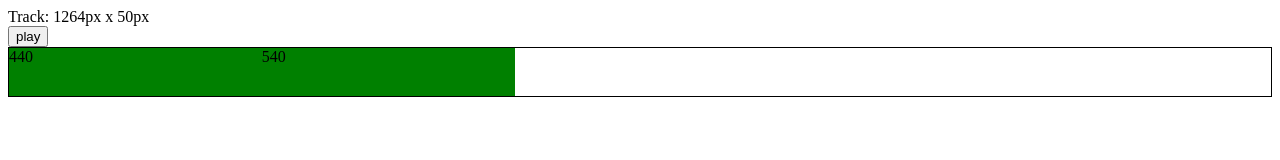
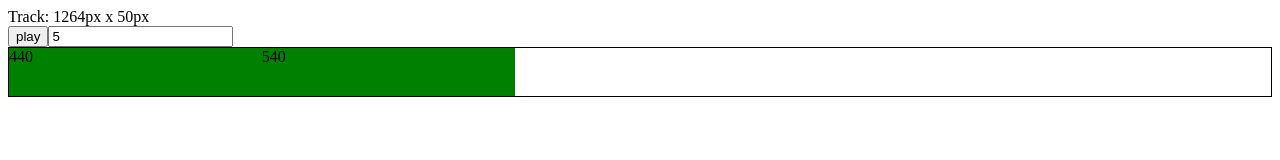
Before and after one commit to KevinLee3627/piano-thing, a React (Vite) app: page / in a window 1280 px wide. Shown: the top 160 px of the page. Built offline with nearby package versions, Linux system fonts and the light colour scheme.

Commit message:
feat: Make track length configurable

```diff
--- a/src/components/Sequencer.tsx
+++ b/src/components/Sequencer.tsx
@@ -43,7 +43,7 @@ const Block = (props: BlockProps) => {
         (props.startTime / props.trackLength) * props.trackDimensions.width
       );
     }
-  }, [touched, props.trackDimensions]);
+  }, [touched, props.trackDimensions, props.trackLength]);
 
   const ref = useRef<HTMLDivElement>(null);
 
@@ -91,11 +91,6 @@ const Block = (props: BlockProps) => {
 };
 
 export const Sequencer = (props: SequencerProps) => {
-  // const [notes, setNotes] = useState<Note[]>([
-  //   { startTime: 0, duration: 1, frequency: 440, gain: 1 },
-  //   { startTime: 1, duration: 1, frequency: 540, gain: 1 },
-  // ]);
-
   const [blocks, setBlocks] = useState<Record<string, Note>>({
     [crypto.randomUUID()]: {
       startTime: 0,
@@ -138,14 +133,20 @@ export const Sequencer = (props: SequencerProps) => {
     });
   };
 
-  console.log(blocks);
-
   return (
     <div>
       <div>
         Track: {trackDimensions.width}px x {trackDimensions.height}px
       </div>
       <button onClick={playTrack}>play</button>
+      <input
+        type='number'
+        step={0.01}
+        value={trackLength}
+        onChange={(e) => {
+          setTrackLength(Number(e.target.value));
+        }}
+      />
       <div
         ref={trackRef}
         style={{
```
